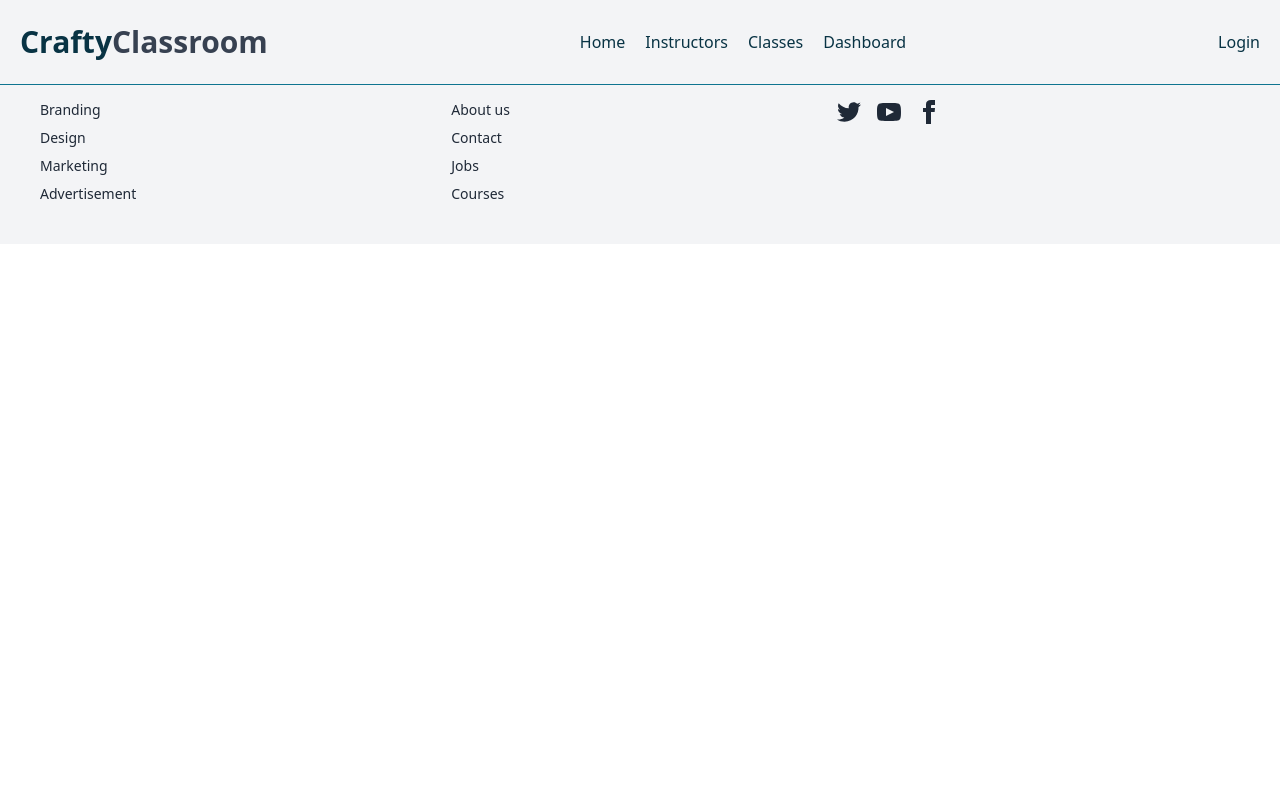
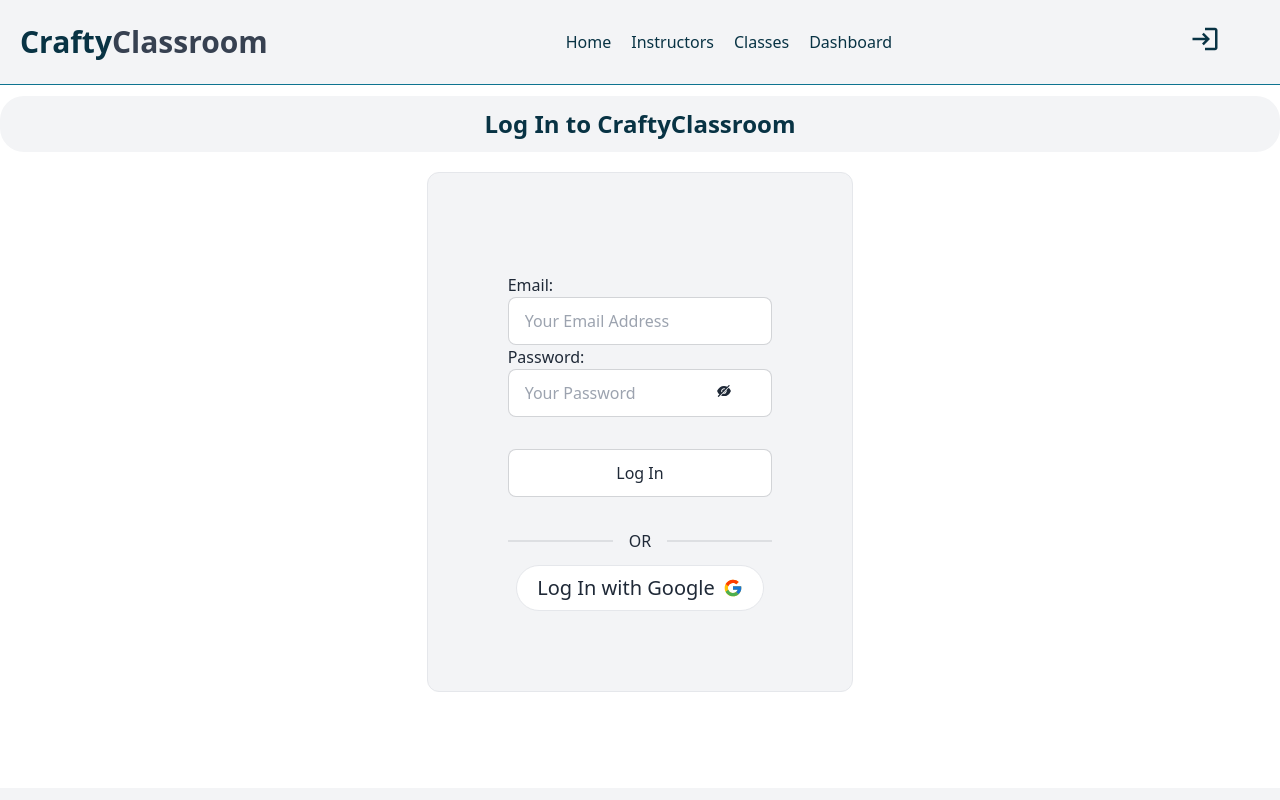
Before and after one commit to Aniqa4/craftyclassroom-client-side, a React (Vite) app: page /login in a window 1280 px wide. Shown: the top 800 px of the page. Built offline with nearby package versions, Linux system fonts and the light colour scheme.

Commit message:
added login page ui

```diff
--- a/package.json
+++ b/package.json
@@ -14,6 +14,8 @@
     "match-sorter": "^6.3.1",
     "react": "^18.2.0",
     "react-dom": "^18.2.0",
+    "react-hook-form": "^7.44.3",
+    "react-icons": "^4.9.0",
     "react-responsive-carousel": "^3.2.23",
     "react-router-dom": "^6.11.2",
     "sort-by": "^0.0.2"
--- a/src/Components/Classes/Classes.jsx
+++ b/src/Components/Classes/Classes.jsx
@@ -2,7 +2,7 @@
 
 function Classes() {
   return (
-    <div>Classes</div>
+    <div className=' container mx-auto my-24'>Classes</div>
   )
 }
 
--- a/src/Components/Dashboard/Dashboard.jsx
+++ b/src/Components/Dashboard/Dashboard.jsx
@@ -2,7 +2,7 @@
 
 function Dashboard() {
   return (
-    <div>Dashboard</div>
+    <div className=' container mx-auto my-24'>Dashboard</div>
   )
 }
 
--- a/src/Components/Instructor/Instructor.jsx
+++ b/src/Components/Instructor/Instructor.jsx
@@ -2,7 +2,7 @@
 
 function Instructor() {
   return (
-    <div>Instructor</div>
+    <div className=' container mx-auto my-24'>Instructor</div>
   )
 }
 
--- a/src/Components/LoginAndRegister/Login.jsx
+++ b/src/Components/LoginAndRegister/Login.jsx
@@ -1,8 +1,27 @@
 import React from 'react'
+import SectionTitle from '../SectionTitle/SectionTitle';
+import { FcGoogle } from 'react-icons/fc';
+import {AiFillEyeInvisible} from 'react-icons/ai'
 
 function Login() {
   return (
-    <div>Login</div>
+    <div className='container mx-auto my-24 '>
+      <SectionTitle title={'Log In to CraftyClassroom'}></SectionTitle>
+      <div className=' container mx-auto w-4/12 border rounded-xl p-20 bg-gray-100'>
+        <form className=' py-5'>
+          <label> Email:</label>
+          <input type="text" placeholder="Your Email Address" className="input input-bordered w-full max-w-xs" /><br />
+          <label> Password:</label>
+          <div className='flex relative'>
+            <input type="password" placeholder="Your Password" className="input input-bordered w-full max-w-xs mb-2" />
+            <span className=' absolute right-10 top-1/4'><AiFillEyeInvisible/></span>
+          </div><br />
+          <input type="submit" value="Log In" className="input input-bordered w-full max-w-xs" />
+        </form>
+        <div className="divider">OR</div>
+        <button className='flex items-center gap-2 text-xl mx-auto border rounded-full bg-white p-2 px-5'>Log In with Google<FcGoogle /></button>
+      </div>
+    </div>
   )
 }
 
--- a/src/Components/Navbar/Navbar.jsx
+++ b/src/Components/Navbar/Navbar.jsx
@@ -1,5 +1,6 @@
 import React from 'react'
 import { Link } from 'react-router-dom';
+import {MdLogin} from 'react-icons/md';
 
 function Navbar() {
     return (
@@ -11,7 +12,7 @@
                 <Link to="/classes">Classes</Link>
                 <Link to="/dashboard">Dashboard</Link>
             </div>
-            <div><button className=''><Link to="/login">Login</Link></button></div>
+            <div><button className=' text-3xl pr-10'><Link to="/login"><MdLogin/></Link></button></div>
         </div>
     )
 }
--- a/src/Components/SectionTitle/SectionTitle.jsx
+++ b/src/Components/SectionTitle/SectionTitle.jsx
@@ -3,7 +3,7 @@
 function SectionTitle({ title }) {
   return (
     <div
-      className=' text-center text-2xl font-bold bg-gray-100 py-3 text-cyan-950 my-5 border-cyan-700 border-t-[1px] border-b-[1px]'>
+      className=' text-center text-2xl font-bold bg-gray-100 py-3 text-cyan-950 my-5 rounded-3xl'>
       {title}
       </div>
   )
```
Also changed, not shown: 1 other file (tests, documents, lock files or other folders).
